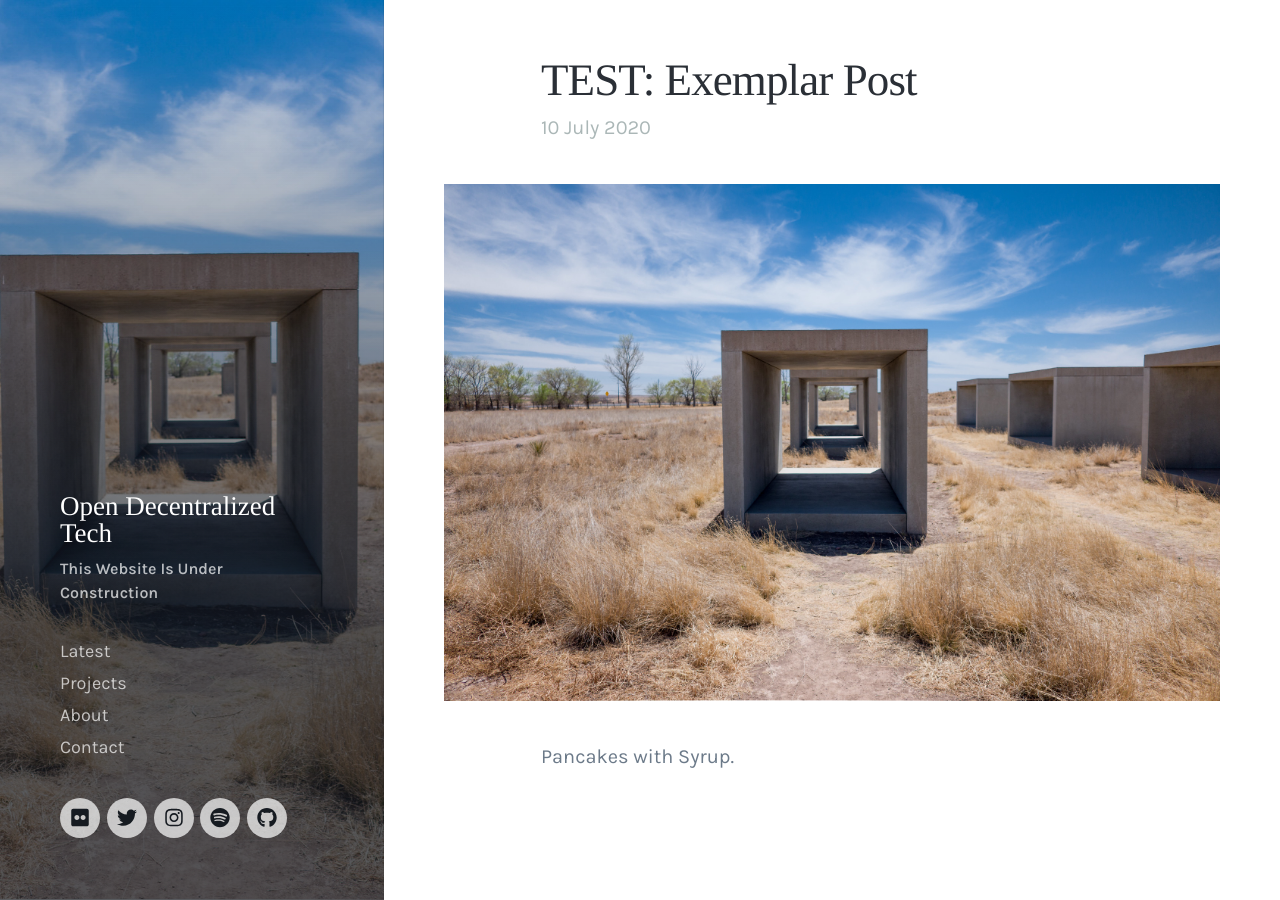
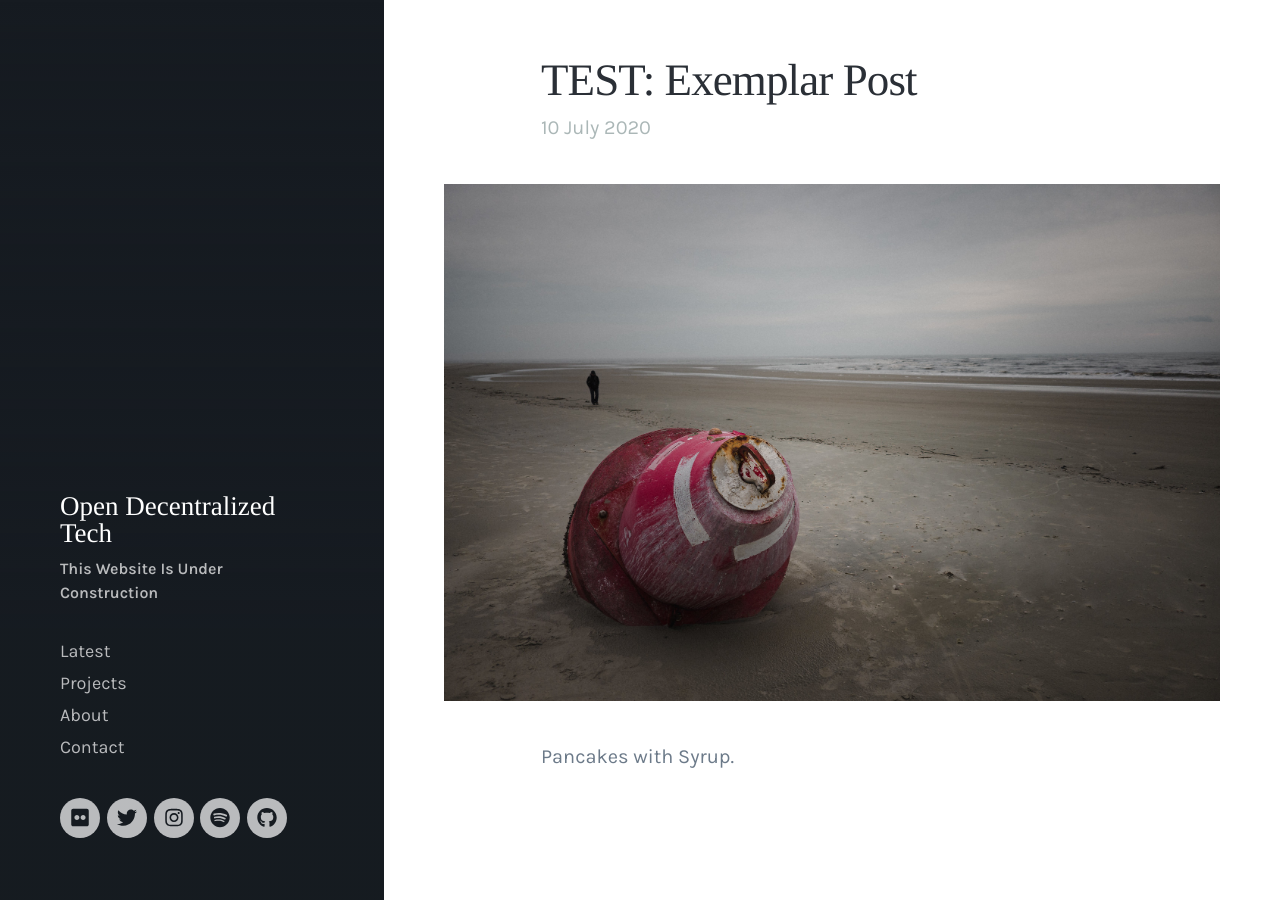
Before and after one commit to OpenDecentralizedTech/ODT-website, a Jekyll site: the page built from _posts/2020-07-10-post-2.md, in a window 1280 px wide and 900 px high. Built offline with Jekyll 4.4.1, drawn with Linux system fonts in a browser that asks for light colours; nearby versions of some CDN libraries.

Commit message:
Update 2020-07-10-post-2.md

```diff
--- a/_posts/2020-07-10-post-2.md
+++ b/_posts/2020-07-10-post-2.md
@@ -1,10 +1,10 @@
 ---
 title: 'TEST: Exemplar Post'
 date: 2020-07-10 16:30:00
-featured_image: '/images/demo/demo-square2.jpg'
+featured_image: '/East-Coast-Beach-Georgia.jpg'
 excerpt: Test 3nd Post
 ---
 
-![](/images/demo/demo-square2.jpg)
+![](/images/demo/East-Coast-Beach-Georgia.jpg)
 
 Pancakes with Syrup.
```
